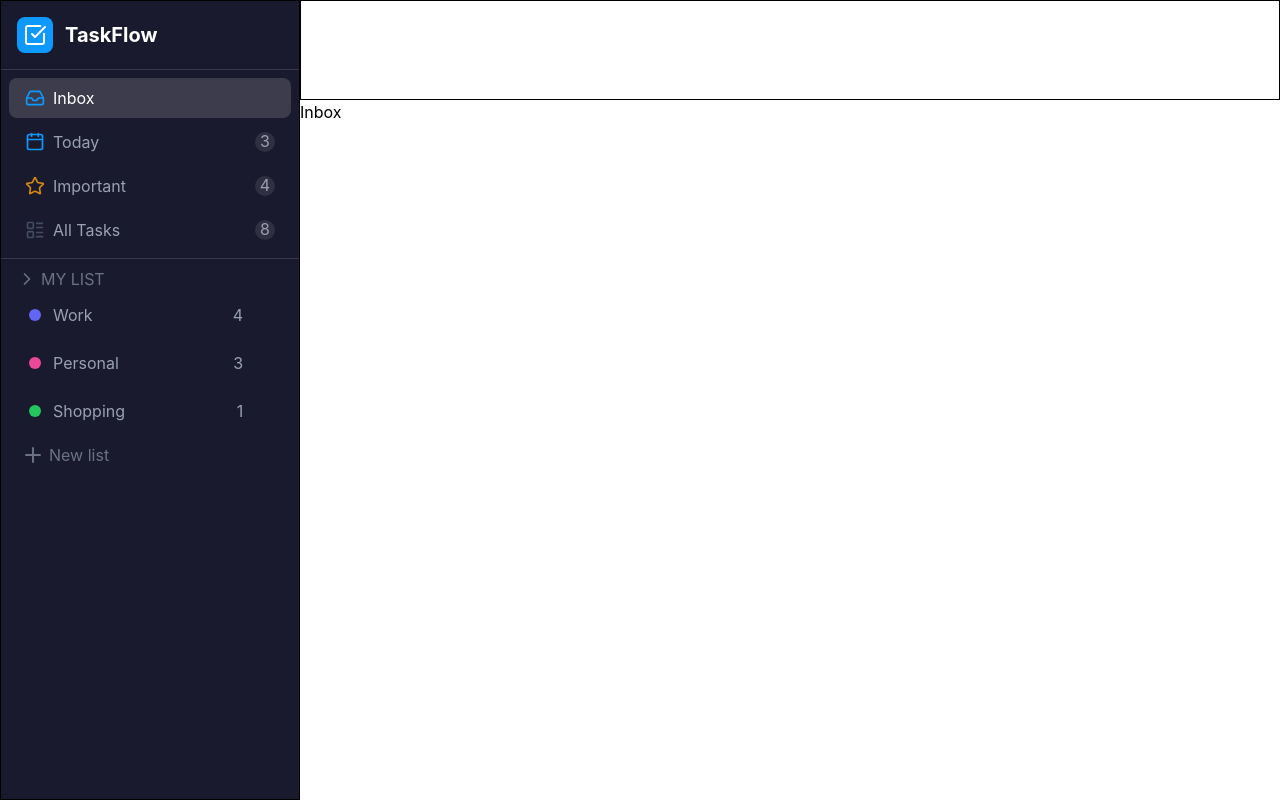
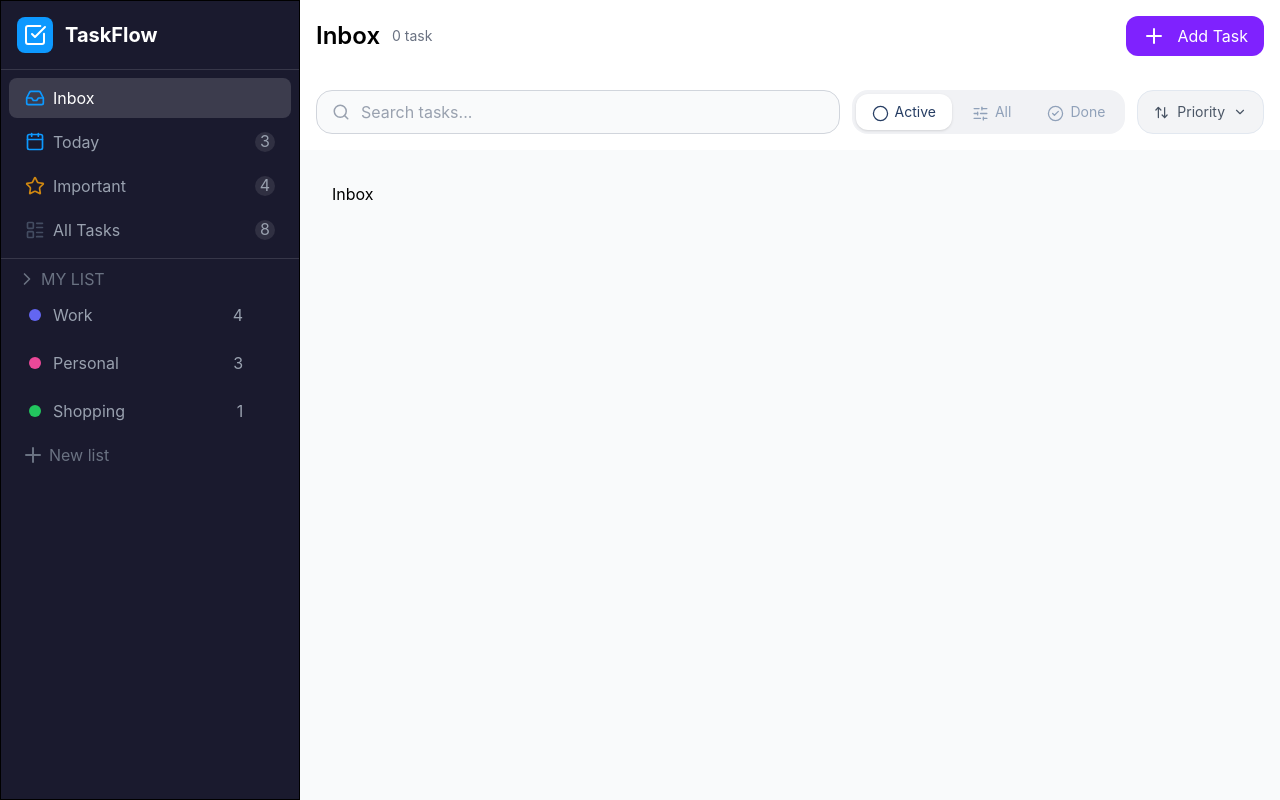
Before and after one commit to ekenekizi/task-flow, a Next.js app: page / in a window 1280 px wide. Built offline with nearby package versions, Linux system fonts and the light colour scheme.

Commit message:
header completed

```diff
--- a/app/layout.tsx
+++ b/app/layout.tsx
@@ -26,11 +26,11 @@ export default function RootLayout({ children }: LayoutProps<"/">) {
       className={`${geistSans.variable} ${geistMono.variable} h-full antialiased`}
     >
       <body className="min-h-full">
-        <div className="grid grid-cols-[300px_1fr] grid-rows-[100px_1fr]">
+        <div className="grid grid-cols-[300px_1fr] grid-rows-[150px_1fr]">
           <SideBar />
 
           <Header />
-          <main>{children}</main>
+          <main className="bg-gray-50 p-8">{children}</main>
         </div>
       </body>
     </html>
--- a/components/layout/Header.tsx
+++ b/components/layout/Header.tsx
@@ -1,17 +1,24 @@
 import AddTaskBtn from "../ui/header/AddTaskBtn";
 import PageHeader from "../ui/header/PageHeader";
+import SearchBar from "../ui/header/SearchBar";
+import SortDropdown from "../ui/header/SortDropdown";
+import TaskStatusFilter from "../ui/header/TaskStatusFilter";
 
 export default function Header() {
   return (
-    <header className="border row-start-1 row-end-2">
+    <header className="row-start-1 row-end-2 p-4 flex flex-col justify-between">
       {/* top header */}
-      <div>
+      <div className="flex items-center justify-between">
         <PageHeader />
-        <AddTaskBtn/>
+        <AddTaskBtn />
       </div>
 
       {/* lower header */}
-      <div></div>
+      <div className="flex items-stretch gap-3">
+        <SearchBar />
+        <TaskStatusFilter />
+        <SortDropdown />
+      </div>
     </header>
   );
 }
--- a/components/layout/SideBar.tsx
+++ b/components/layout/SideBar.tsx
@@ -1,21 +1,14 @@
 "use client";
 
 import Logo from "../ui/sidebar/Logo";
-import {
-  Calendar,
-  ChevronRight,
-  Inbox,
-  LayoutList,
-  Plus,
-  Star,
-} from "lucide-react";
+import { ChevronRight, Plus } from "lucide-react";
+import { colors, navItems, listItems } from "@/config/navigation";
 import NavItem from "../ui/sidebar/NavItem";
 import { useState } from "react";
-import ListItem from "../ui/sidebar/ListItem";
-import { NavItemTypes } from "@/types/navigations";
-import { ColorOptionType, ListItemType } from "@/types/myList";
+
 import { usePathname } from "next/navigation";
 import ListForm from "../ui/sidebar/ListForm";
+import ListItem from "../ui/sidebar/ListItem";
 export default function SideBar() {
   const [isListOpen, setIsListOpen] = useState(false);
   const [showListMenu, setShowListMenu] = useState(false);
@@ -25,73 +18,6 @@ export default function SideBar() {
   }
   const pathname = usePathname();
 
-  const colors: ColorOptionType[] = [
-    { name: "Indigo", value: "#6366F1" },
-    { name: "Purple", value: "#9333EA" },
-    { name: "Pink", value: "#EC4899" },
-    { name: "Red", value: "#EF4444" },
-    { name: "Orange", value: "#F97316" },
-    { name: "Yellow", value: "#EAB308" },
-    { name: "Green", value: "#22C55E" },
-    { name: "Teal", value: "#14B8A6" },
-    { name: "Blue", value: "#3B82F6" },
-    { name: "Cyan", value: "#06B6D4" },
-  ];
-
-  const listItem: ListItemType[] = [
-    {
-      id: "work",
-      label: "Work",
-      colorTag: colors[0].value,
-      href: "/list/work",
-      count: 4,
-    },
-    {
-      id: "personal",
-      label: "Personal",
-      colorTag: colors[2].value,
-      href: "/list/personal",
-      count: 3,
-    },
-    {
-      id: "shopping",
-      label: "Shopping",
-      colorTag: colors[6].value,
-      href: "/list/shopping",
-      count: 1,
-    },
-  ];
-
-  const navItems: NavItemTypes[] = [
-    {
-      label: "Inbox",
-      href: "/",
-      count: 0,
-      icon: Inbox,
-      iconColor: "text-primary",
-    },
-    {
-      label: "Today",
-      href: "/today",
-      count: 3,
-      icon: Calendar,
-      iconColor: "text-primary",
-    },
-    {
-      label: "Important",
-      href: "/important",
-      count: 4,
-      icon: Star,
-      iconColor: "text-important",
-    },
-    {
-      label: "All Tasks",
-      href: "/all",
-      count: 8,
-      icon: LayoutList,
-      iconColor: "text-all",
-    },
-  ];
   return (
     <aside className="border col-start-1 col-end-2 h-screen row-start-1 row-end-3 bg-[#1a1a2e] ">
       <Logo />
@@ -128,7 +54,7 @@ export default function SideBar() {
 
         <nav>
           <ul className="flex flex-col gap-2">
-            {listItem.map((item) => (
+            {listItems.map((item) => (
               <ListItem
                 key={item.label}
                 label={item.label}
--- a/components/ui/header/AddTaskBtn.tsx
+++ b/components/ui/header/AddTaskBtn.tsx
@@ -1,3 +1,12 @@
+"use client";
+
+import { Plus } from "lucide-react";
+
 export default function AddTaskBtn() {
-  return <button></button>;
+  return (
+    <button className="flex items-center gap-3 bg-secondary py-2 px-4 rounded-xl text-white hover:bg-secondary/80 transition-colors duration-300">
+      <Plus />
+      <p>Add Task</p>
+    </button>
+  );
 }
--- a/components/ui/header/PageHeader.tsx
+++ b/components/ui/header/PageHeader.tsx
@@ -1,3 +1,37 @@
+"use client";
+
+import { listItems, navItems } from "@/config/navigation";
+import { Menu } from "lucide-react";
+import { usePathname } from "next/navigation";
+
 export default function PageHeader() {
-  return <div></div>;
+  const pathname = usePathname();
+
+  const currentPage = [...navItems, ...listItems].find(
+    (item) => item.href === pathname,
+  );
+
+  return (
+    <div className="flex items-center gap-3">
+      {currentPage && "colorTag" in currentPage && (
+        <div
+          style={{ backgroundColor: currentPage.colorTag }}
+          className="size-3 rounded-full"
+        />
+      )}
+
+      <div className="flex items-center justify-center hover:bg-gray-100 transition-colors duration-200 size-9 rounded-lg lg:hidden">
+        <Menu size={18} className="text-gray-500" />
+      </div>
+
+      <h1 className="text-2xl font-semibold">
+        {currentPage?.label ?? "Tasks"}
+      </h1>
+
+      <span className="text-sm text-gray-500">
+        {currentPage?.count ?? 0}{" "}
+        <span>{(currentPage?.count ?? 0) > 1 ? "tasks" : "task"}</span>
+      </span>
+    </div>
+  );
 }
--- /dev/null
+++ b/components/ui/header/SearchBar.tsx
@@ -0,0 +1,16 @@
+import { Search } from "lucide-react";
+
+export default function SearchBar() {
+  return (
+    <div className="relative flex-1 min-w-0">
+      <Search
+        size={18}
+        className="absolute left-4 top-1/2 -translate-y-1/2 text-gray-400"
+      />
+      <input
+        placeholder="Search tasks..."
+        className="h-full border border-gray-300 placeholder:text-gray-400 bg-gray-50 rounded-2xl w-full py-2 pl-11 pr-4 focus:outline-secondary transition-all duration-300"
+      />
+    </div>
+  );
+}
--- /dev/null
+++ b/components/ui/header/SortDropdown.tsx
@@ -0,0 +1,64 @@
+"use client";
+
+import { useState, useRef, useEffect } from "react";
+import { ArrowUpDown, ChevronDown } from "lucide-react";
+
+const sortOptions = ["Date Created", "Due Date", "Priority", "Title"];
+
+export default function SortDropdown() {
+  const [isOpen, setIsOpen] = useState(false);
+  const [selectedSort, setSelectedSort] = useState("Priority");
+  const containerRef = useRef<HTMLDivElement>(null);
+
+  // Close the menu when the user clicks anywhere outside of it
+  useEffect(() => {
+    function handleClickOutside(event: MouseEvent) {
+      if (
+        containerRef.current &&
+        !containerRef.current.contains(event.target as Node)
+      ) {
+        setIsOpen(false);
+      }
+    }
+
+    document.addEventListener("mousedown", handleClickOutside);
+    return () => document.removeEventListener("mousedown", handleClickOutside);
+  }, []);
+
+  return (
+    <div ref={containerRef} className="relative flex shrink-0">
+      <button
+        onClick={() => setIsOpen((prev) => !prev)}
+        className="flex items-center gap-2 whitespace-nowrap rounded-2xl border border-slate-200 bg-gray-100 px-4 text-sm text-gray-600"
+      >
+        <ArrowUpDown size={15} />
+        <span>{selectedSort}</span>
+        <ChevronDown
+          size={14}
+          className={`transition-transform ${isOpen ? "rotate-180" : ""}`}
+        />
+      </button>
+
+      {isOpen && (
+        <div className="absolute right-0 top-full z-20 mt-2 w-max min-w-full overflow-hidden rounded-xl bg-white py-2 shadow-lg">
+          {sortOptions.map((option) => (
+            <button
+              key={option}
+              onClick={() => {
+                setSelectedSort(option);
+                setIsOpen(false);
+              }}
+              className={`block w-full whitespace-nowrap px-4 py-2 text-left text-sm ${
+                selectedSort === option
+                  ? "bg-violet-50 text-violet-600"
+                  : "text-slate-700 hover:bg-slate-50"
+              }`}
+            >
+              {option}
+            </button>
+          ))}
+        </div>
+      )}
+    </div>
+  );
+}
--- /dev/null
+++ b/components/ui/header/TaskStatusFilter.tsx
@@ -0,0 +1,73 @@
+"use client";
+
+import { Circle, CircleCheck, SlidersHorizontal } from "lucide-react";
+import type { LucideIcon } from "lucide-react";
+import { useState } from "react";
+
+type TaskStatus = "Active" | "All" | "Done";
+
+interface StatusItemProps {
+  label: TaskStatus;
+  icon: LucideIcon;
+  isActive: boolean;
+  onSelect: () => void;
+}
+
+const taskStatus: {
+  label: TaskStatus;
+  icon: LucideIcon;
+}[] = [
+  {
+    label: "Active",
+    icon: Circle,
+  },
+  {
+    label: "All",
+    icon: SlidersHorizontal,
+  },
+  {
+    label: "Done",
+    icon: CircleCheck,
+  },
+];
+
+function StatusItem({
+  icon: Icon,
+  label,
+  isActive,
+  onSelect,
+}: StatusItemProps) {
+  return (
+    <button
+      type="button"
+      onClick={onSelect}
+      aria-pressed={isActive}
+      className={`flex items-center gap-1.5 rounded-xl px-4 py-2 text-sm transition-all duration-200 ${
+        isActive
+          ? "bg-white text-[#263D63] shadow-sm"
+          : "text-slate-400 hover:text-slate-600"
+      }`}
+    >
+      <Icon size={17} strokeWidth={1.8} className="mt-0.5" />
+      <span>{label}</span>
+    </button>
+  );
+}
+
+export default function TaskStatusFilter() {
+  const [currentFilter, setCurrentFilter] = useState<TaskStatus>("Active");
+
+  return (
+    <div className="flex shrink-0 items-center gap-1 rounded-2xl bg-[#F1F2F5] p-1">
+      {taskStatus.map((stats) => (
+        <StatusItem
+          key={stats.label}
+          icon={stats.icon}
+          label={stats.label}
+          isActive={currentFilter === stats.label}
+          onSelect={() => setCurrentFilter(stats.label)}
+        />
+      ))}
+    </div>
+  );
+}
--- /dev/null
+++ b/config/navigation.ts
@@ -0,0 +1,81 @@
+import {
+  Calendar,
+  Inbox,
+  LayoutList,
+  Star,
+  type LucideIcon,
+} from "lucide-react";
+
+import type { NavItemTypes } from "@/types/navigations";
+import type { ColorOptionType, ListItemType } from "@/types/myList";
+
+// Available colors for custom lists
+export const colors: ColorOptionType[] = [
+  { name: "Indigo", value: "#6366F1" },
+  { name: "Purple", value: "#9333EA" },
+  { name: "Pink", value: "#EC4899" },
+  { name: "Red", value: "#EF4444" },
+  { name: "Orange", value: "#F97316" },
+  { name: "Yellow", value: "#EAB308" },
+  { name: "Green", value: "#22C55E" },
+  { name: "Teal", value: "#14B8A6" },
+  { name: "Blue", value: "#3B82F6" },
+  { name: "Cyan", value: "#06B6D4" },
+];
+
+// Main application navigation
+export const navItems: NavItemTypes[] = [
+  {
+    label: "Inbox",
+    href: "/",
+    count: 0,
+    icon: Inbox,
+    iconColor: "text-primary",
+  },
+  {
+    label: "Today",
+    href: "/today",
+    count: 3,
+    icon: Calendar,
+    iconColor: "text-primary",
+  },
+  {
+    label: "Important",
+    href: "/important",
+    count: 4,
+    icon: Star,
+    iconColor: "text-important",
+  },
+  {
+    label: "All Tasks",
+    href: "/all",
+    count: 8,
+    icon: LayoutList,
+    iconColor: "text-all",
+  },
+];
+
+// Custom lists
+export const listItems: ListItemType[] = [
+  {
+    id: "work",
+    label: "Work",
+    colorTag: colors[0].value,
+    href: "/list/work",
+    count: 4,
+  },
+  {
+    id: "personal",
+    label: "Personal",
+    colorTag: colors[2].value,
+    href: "/list/personal",
+    count: 3,
+  },
+  {
+    id: "shopping",
+    label: "Shopping",
+    colorTag: colors[6].value,
+    href: "/list/shopping",
+    count: 1,
+  },
+];
```
